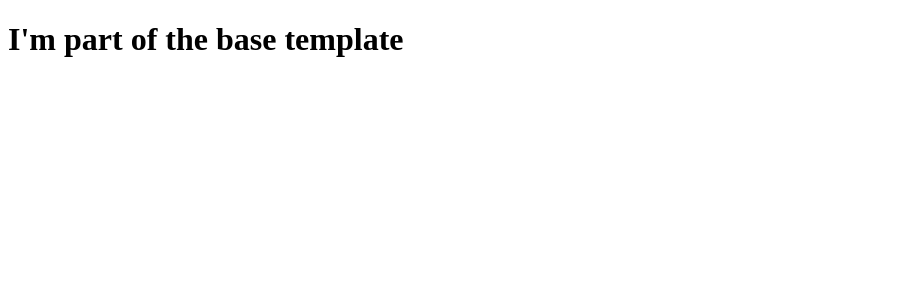
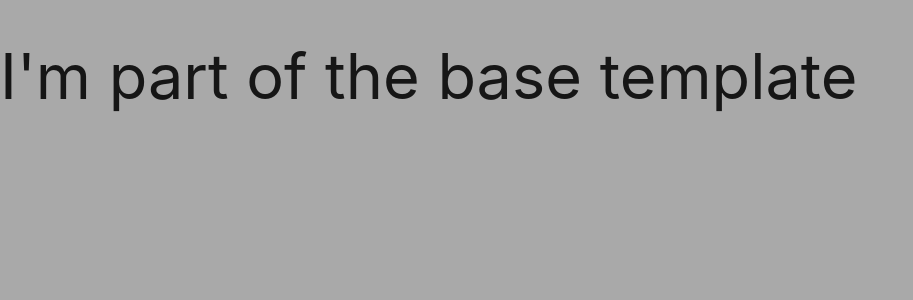
Before and after one commit to wendybovill/mdb-tasks, a Flask app: template templates/base.html in a window 1280 px wide. Shown: the top 300 px of the page, without its empty margins (0-913 px from the left). Run offline with Flask 3, Linux system fonts and the light colour scheme; the template is opened without the code that fills it, so the values that code supplies are empty; some libraries are stand-ins or nearby versions.

Commit message:
key change

```diff
--- /dev/null
+++ b/static/css/style.css
@@ -0,0 +1,3 @@
+body {
+    background-color: darkgrey;
+}
--- a/templates/base.html
+++ b/templates/base.html
@@ -4,6 +4,13 @@
     <meta charset="UTF-8">
     <meta http-equiv="X-UA-Compatible" content="IE=edge">
     <meta name="viewport" content="width=device-width, initial-scale=1.0">
+    <!-- Compiled and minified CSS -->
+    <link rel="stylesheet" href="https://cdnjs.cloudflare.com/ajax/libs/materialize/1.0.0/css/materialize.min.css" type="text/css">
+    <link rel="stylesheet" href="https://cdnjs.cloudflare.com/ajax/libs/font-awesome/6.4.0/css/all.min.css" type="text/css" integrity="sha512-iecdLmaskl7CVkqkXNQ/ZH/XLlvWZOJyj7Yy7tcenmpD1ypASozpmT/E0iPtmFIB46ZmdtAc9eNBvH0H/ZpiBw==" crossorigin="anonymous" referrerpolicy="no-referrer" />
+    <link rel="stylesheet" href="{{ url_for('static', filename='css/style.css')}}" type="text/css" />
+    {% block styles %}
+    {% endblock %}
+
     <title>Task Manager</title>
 </head>
 <body>
@@ -12,5 +19,11 @@
     {% block content %}
     {% endblock %}
 
+    <!-- Compiled and minified JavaScript -->
+    <script src="https://code.jquery.com/jquery-3.7.0.min.js" integrity="sha256-2Pmvv0kuTBOenSvLm6bvfBSSHrUJ+3A7x6P5Ebd07/g=" crossorigin="anonymous"></script>
+    <script src="https://cdnjs.cloudflare.com/ajax/libs/materialize/1.0.0/js/materialize.min.js"></script>
+    <script src="{{ url_for('static', filename='js/script.css')}}"></script>
+    {% block scripts %}
+    {% endblock %}
 </body>
 </html>
```
Also changed, not shown: static/js/script.js (added).
